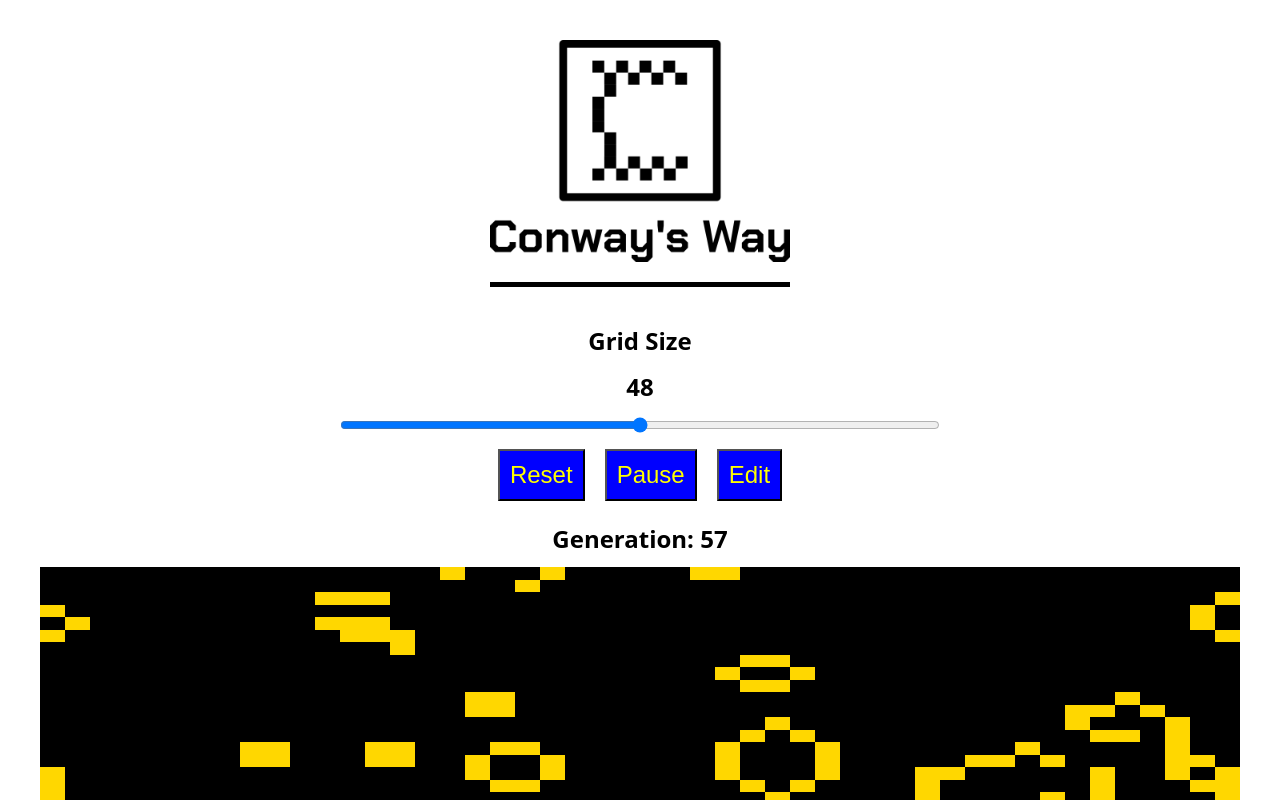
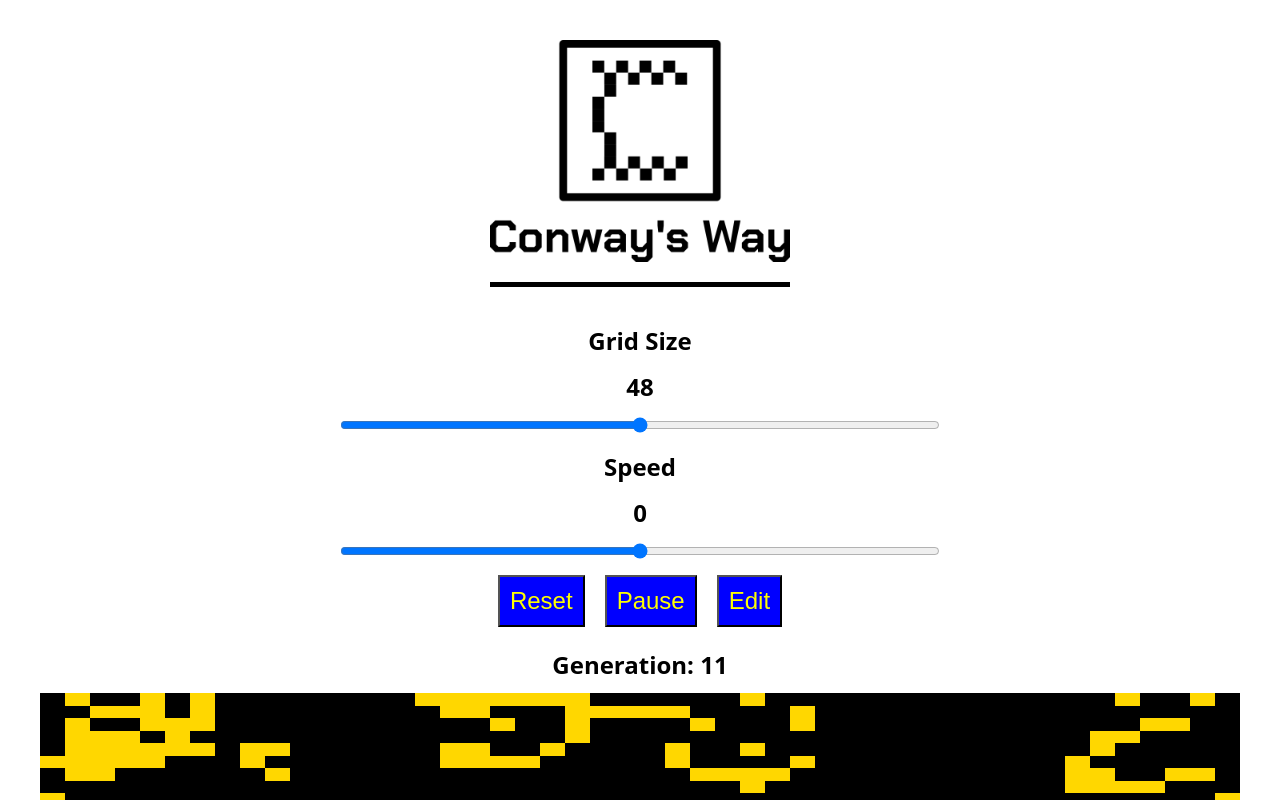
Before and after one commit to LeviApp/ConwaysWay, a React (Vite) app: page / in a window 1280 px wide. Shown: the top 800 px of the page. Built offline with nearby package versions, Linux system fonts and the light colour scheme.

Commit message:
added speed variable

```diff
--- a/src/App.css
+++ b/src/App.css
@@ -77,6 +77,10 @@ button {
   cursor: pointer;
 }
 
+button:disabled {
+  opacity: 0.5;
+}
+
 .on {
   background: green;
 }
--- a/src/App.tsx
+++ b/src/App.tsx
@@ -21,6 +21,8 @@ function App() {
   const [reset, setReset] = useState(false)
   const [pause, setPause] = useState(false)
   const [edit, setEdit] = useState(false)
+  const [speed, setSpeed] = useState(510)
+
 
 
   const gridStructureRef = useRef<Record<number, CellStructure>>({});
@@ -126,17 +128,18 @@ const runUpdate = () => {
         // ✅ Change 3: Remove the 'reset' argument from runUpdate,
         //    as that logic is best handled outside the game loop.
 
-        if (reset || ( !edit && gridStatus.every((status) => status === 0))) {
+        if (reset || (!edit && gridStatus.every((status) => status === 0))) {
           setEdit(false)
           setPause(false)
           createGrid(gridSize)
         }
         else if (edit) {
-         setGeneration(0)        }
+          setGeneration(0)
+        }
         else if (!pause) {
           runUpdate();
         }
-      }, 100);
+      }, speed);
 
     }
 
@@ -151,7 +154,7 @@ const runUpdate = () => {
     // 'generation' triggers the next loop iteration after runUpdate.
     // 'runUpdate' is necessary because you call it inside the effect.
     // ✅ Change 2: Replace 'grid' dependency with the new 'gridStatus' dependency.
-  }, [generation, gridStatus, runUpdate, pause, reset, edit]);
+  }, [generation, gridStatus, runUpdate, pause, reset, edit, speed]);
 
 
 
@@ -164,10 +167,26 @@ const runUpdate = () => {
           <h4>{gridSize}</h4>
           <input type="range" min="4" max="100" onChange={gridSizeUpdate} />
         </section>
+        <section className="slider">
+          <h4>Speed</h4>
+          <h4>{(510 - speed) / 10}</h4>
+          <input type="range" min="-50" max="50" step="1" onChange={(event) => {
+          // 1. Get the slider's value (-50 to 50) as a number
+          const sliderValue = Number(event.target.value);
+
+          // 2. Apply the formula: Speed_ms = 510 - (10 * Slider Value)
+          // This gives you the desired range:
+          // -50 (Slowest) -> 1010ms
+          // 0   (Medium)  -> 510ms
+          // 50  (Fastest) -> 10ms
+          const newSpeed = 510 - (10 * sliderValue);
+
+          // 3. Update the 'speed' state
+          setSpeed(newSpeed);
+        }} />        </section>
         <button onClick={() => setReset(true)}>Reset</button>
-      <button onClick={() => setPause(!pause)}  className={pause ? "on" : ""}>Pause</button>
+        <button onClick={() => setPause(!pause)} className={pause ? "on" : ""}>Pause</button>
         <button onClick={() => setEditVal()} className={edit ? "on" : ""}>Edit</button>
-
         <h4>Generation: {generation}</h4>
         <section className="canvas" style={{ '--num-columns': gridSize }}>
           {gridStatus.map((val, i) => {
```
Lines whose indentation alone changed are shown as unchanged.
